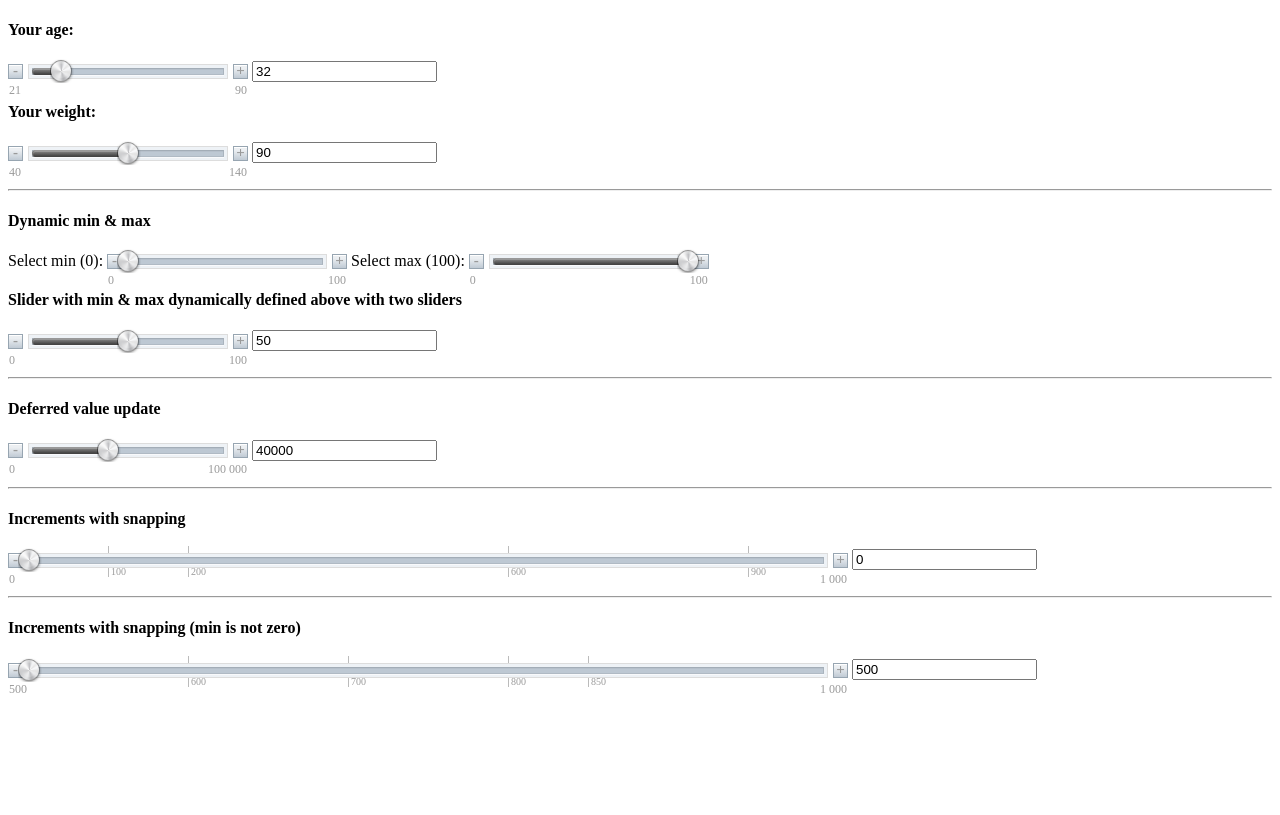
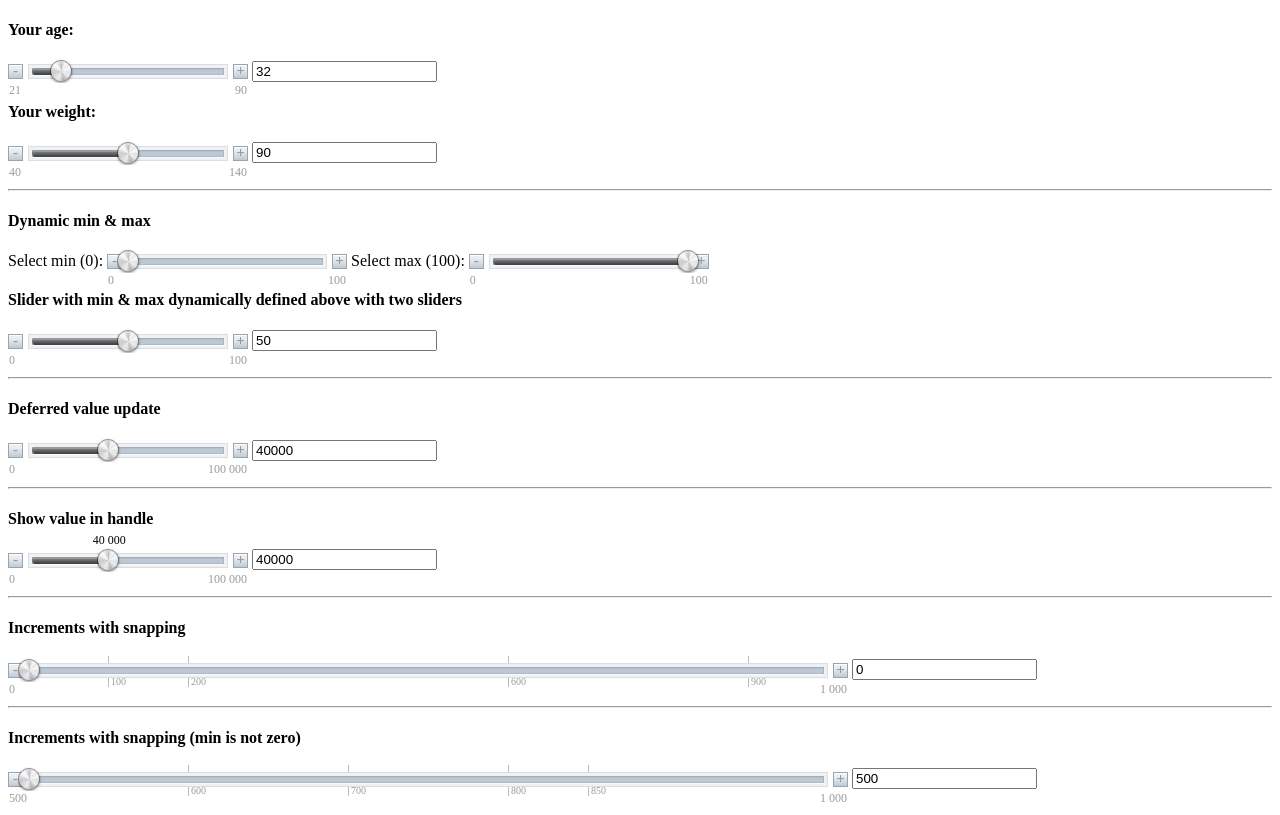
Before and after one commit to evrone/glider, a website: page index.html in a window 1280 px wide. Drawn offline with nearby package versions, Linux system fonts and the light colour scheme.

Commit message:
Option for show value in handle; bump version to 0.1.3

```diff
--- a/app.js
+++ b/app.js
@@ -15,5 +15,6 @@ angular.module('gliderDemo', ['glider']).controller('gliderController', function
   $scope.dynamic_value = ($scope.dynamic_max - $scope.dynamic_min)/2;
 
   $scope.deferred_value = 40000;
+  $scope.show_value_in_handle_value = 40000;
 
 });
--- a/bower.json
+++ b/bower.json
@@ -1,7 +1,7 @@
 {
   "name": "glider",
   "main": ["glider.js", "glider.min.js", "src/css/**/*"],
-  "version": "0.1.2",
+  "version": "0.1.3",
   "authors": [
     "Valentin Valve Vasilyev <iamvalentin@gmail.com>",
     "Dmitry KODer Karpunin <koderfunk@gmail.com>"
--- a/glider.js
+++ b/glider.js
@@ -1,6 +1,6 @@
 // Generated by CoffeeScript 1.6.3
 /*
-  glider 0.1.2 - AngularJS slider
+  glider 0.1.3 - AngularJS slider
   https://github.com/evrone/glider
   Copyright (c) 2013 Valentin Vasilyev, Dmitry Karpunin
   Licensed under the MIT (http://www.opensource.org/licenses/mit-license.php) license.
@@ -10,8 +10,11 @@
   basic:
   <slider min="0" max="100" step="1" value="age"></slider>
 
-  update only on mouse up
+  update only on mouse up:
   <slider defer_update min="0" max="100" step="1" value="age"></slider>
+
+  show value in handle:
+  <slider show_value_in_handle min="0" max="100" step="1" value="age"></slider>
 
   slider with increments (incompatible with step option)
   <slider min="0" max="100" increments="10,50,60,90"></slider>
@@ -20,11 +23,11 @@
 
 (function() {
   'use strict';
-  var app;
+  var gliderModule;
 
-  app = angular.module("glider", []);
+  gliderModule = angular.module('glider', []);
 
-  app.directive('slider', [
+  gliderModule.directive('slider', [
     '$document', function($document) {
       var getSubElement, moveHandle;
       getSubElement = function(sliderElement, className) {
@@ -35,7 +38,7 @@
         return angular.element(getSubElement(elem, 'range')).css('width', "" + posX + "%");
       };
       return {
-        template: "<span class=\"g-slider horizontal\">\n  <span class=\"slider\">\n    <span class=\"range\"></span>\n    <span class=\"handle\" ng-mousedown=\"mouseDown($event)\"></span>\n  </span>\n  <span class=\"side dec\">\n    <span class=\"button\" ng-click=\"step(-1)\">-</span>\n    <span class=\"bound-value\">{{min() | intersperse}}</span>\n  </span>\n  <span class=\"side inc\">\n    <span class=\"button\" ng-click=\"step(+1)\">+</span>\n    <span class=\"bound-value\">{{max() | intersperse}}</span>\n  </span>\n  <span class=\"increments\">\n    <span ng-repeat=\"i in increments\" class=\"i\" style=\"left: {{i.offset}}%\">\n      {{ i.value | intersperse }}\n    </span>\n  </span>\n</span>",
+        template: "<span class=\"g-slider horizontal\">\n  <span class=\"slider\">\n    <span class=\"range\"></span>\n    <span class=\"handle\" ng-mousedown=\"mouseDown($event)\">\n      <span class=\"value\" ng-show=\"showValueInHandle\">{{value | intersperse}}</span>\n    </span>\n  </span>\n  <span class=\"side dec\">\n    <span class=\"button\" ng-click=\"step(-1)\">-</span>\n    <span class=\"bound-value\">{{min() | intersperse}}</span>\n  </span>\n  <span class=\"side inc\">\n    <span class=\"button\" ng-click=\"step(+1)\">+</span>\n    <span class=\"bound-value\">{{max() | intersperse}}</span>\n  </span>\n  <span class=\"increments\">\n    <span ng-repeat=\"i in increments\" class=\"i\" style=\"left: {{i.offset}}%\">\n      {{ i.value | intersperse }}\n    </span>\n  </span>\n</span>",
         replace: true,
         restrict: "E",
         scope: {
@@ -99,6 +102,7 @@
           xPosition = 0;
           step = attrs.step != null ? parseInt(attrs.step, 10) : 1;
           deferUpdate = attrs.deferUpdate != null;
+          scope.showValueInHandle = attrs.showValueInHandle != null;
           if (scope.value == null) {
             scope.value = scope.min();
           }
@@ -187,6 +191,9 @@
           };
           return scope.mouseDown = function($event) {
             var snap, startPointX, updateValue;
+            if (!angular.element($event.target).hasClass('handle')) {
+              return;
+            }
             dragging = true;
             startPointX = $event.pageX;
             updateValue = function() {
@@ -246,7 +253,7 @@
     }
   ]);
 
-  app.filter('intersperse', function() {
+  gliderModule.filter('intersperse', function() {
     return function(input) {
       var reverse, reversed, reversed_and_sliced, sliced;
       if (input == null) {
--- a/index.html
+++ b/index.html
@@ -39,6 +39,13 @@
   <br/>
 
   <hr/>
+  <h4>Show value in handle</h4>
+  <slider show_value_in_handle min="0" max="100000" value="show_value_in_handle_value"></slider>
+  <input ng-model="show_value_in_handle_value" maxlength="6"/>
+  <br/>
+  <br/>
+
+  <hr/>
   <h4>Increments with snapping</h4>
   <slider style="width: 800px" min="0" max="1000" value="price" increments="100,200,600,900"></slider>
   <input ng-model="price" maxlength="6"/>
--- a/src/css/style.css
+++ b/src/css/style.css
@@ -53,6 +53,15 @@ body{
     height: 24px;
     background: url(img/handle.png);
     cursor: pointer; }
+.g-slider > .slider > .handle > .value {
+    font-size: 12px;
+    line-height: 16px;
+    width: 50px;
+    position: absolute;
+    left: -13px;
+    top: -16px;
+    text-align: center;
+    cursor: default; }
 .g-slider > .side {
     position: absolute;
     top: 0;
```
Also changed, not shown: src/glider.coffee (+13 -6 lines), glider.min.js, readme.md, 1 other file.
